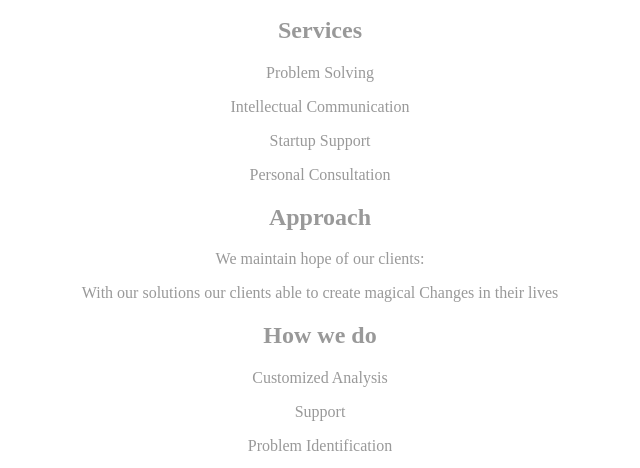
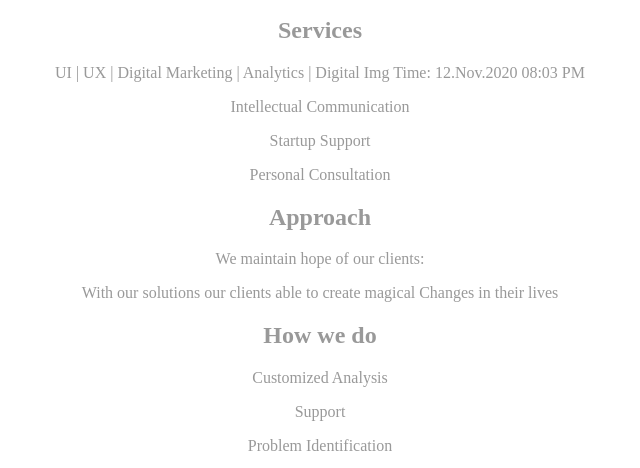
Before and after one commit to ahamdesigner/bodhi, a plain HTML site: page index.html in a window 1280 px wide. Shown: the part 330-798 px from the top of the page, without its empty margins (320-960 px from the left). Drawn offline with Linux system fonts and the light colour scheme.

Commit message:
Update index.html
Updated

```diff
--- a/index.html
+++ b/index.html
@@ -48,7 +48,9 @@ intellect
 <article>
 
 <h1>Services</h1>
-<p>Problem Solving</p>
+<p>UI | UX | Digital Marketing | Analytics | Digital Img
+Time: 12.Nov.2020 08:03 PM
+</p>
 <p>Intellectual Communication</p>
 <p>Startup Support</p>
 <p>Personal Consultation</p>
```
